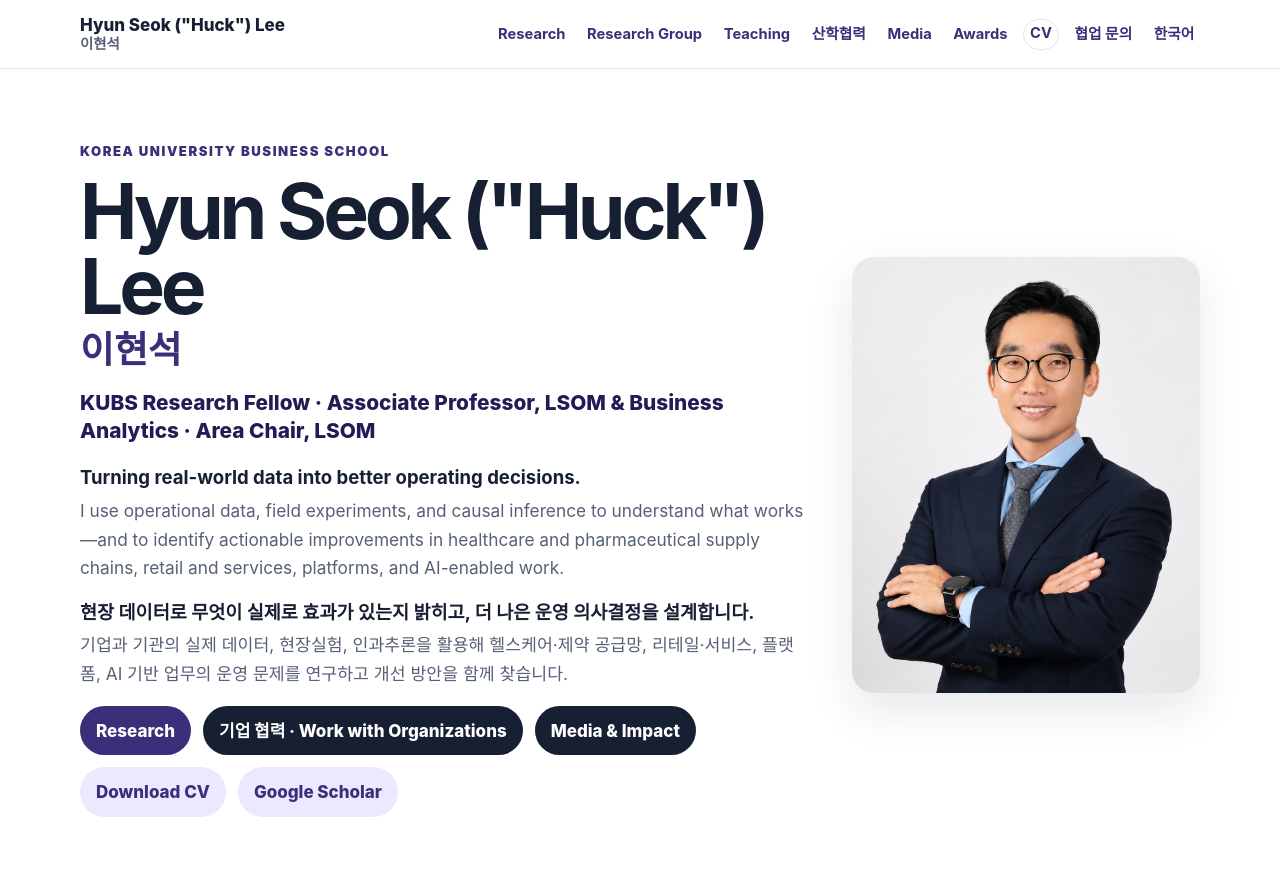
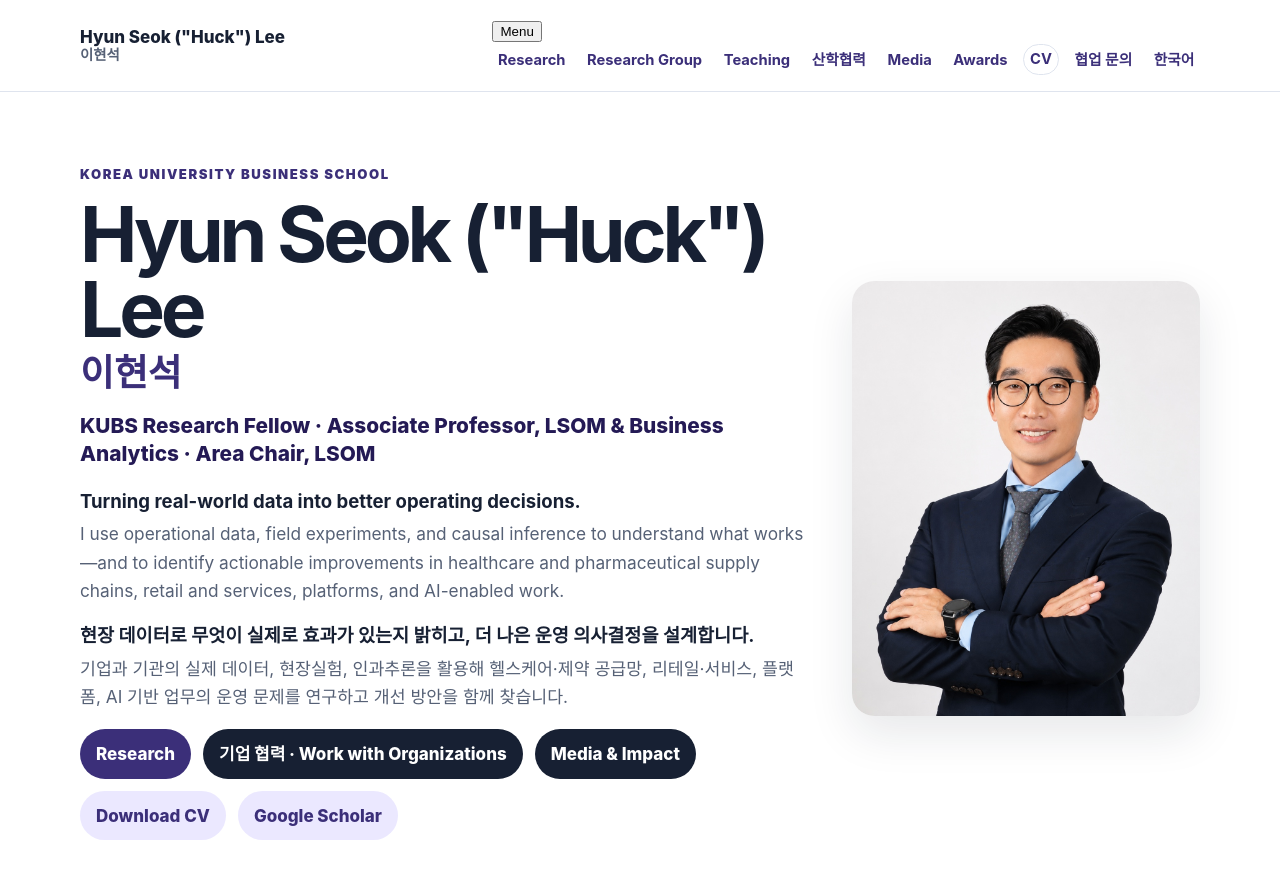
Before and after one commit to lordya2/lordya2.github.io, a Jekyll site: the page built from index.md, in a window 1280 px wide and 900 px high. Shown: the top 879 px of the window. Built offline with Jekyll 4.4.1, drawn with Linux system fonts in a browser that asks for light colours.

Commit message:
Stabilize and restructure homepage

```diff
--- a/_includes/themes/twitter/default.html
+++ b/_includes/themes/twitter/default.html
@@ -38,19 +39,21 @@
     <a class="skip-link" href="#main-content">Skip to main content</a>
     <header class="site-header" role="banner">
       <div class="site-header__inner">
-        <a class="site-brand" href="{{ '/' | relative_url }}" aria-label="{{ site.title }} home">
+        <a class="site-brand" href="{{ '/' | relative_url }}" aria-label="{{ site.title | append: ' home' | escape }}">
           <span class="site-brand__name">{{ site.data.profile.name }}</span>
           <span class="site-brand__ko" lang="ko">{{ site.data.profile.name_ko }}</span>
         </a>
         <nav class="site-nav" aria-label="Primary navigation">
-          <ul>
+          <button class="site-nav__toggle" type="button" aria-expanded="false" aria-controls="primary-navigation-list">Menu</button>
+          <ul id="primary-navigation-list">
+            {% assign current_path = page.url | split: '?' | first | replace: 'index.html', '' | replace: '.html', '' %}
             {% for item in site.data.navigation %}
               {% assign is_current = false %}
-              {% assign item_path = item.url | split: '?' | first %}
+              {% assign item_path = item.url | split: '?' | first | replace: 'index.html', '' | replace: '.html', '' %}
               {% unless item.url contains '#' or item.url contains '.pdf' %}
-                {% if item_path == page.url %}{% assign is_current = true %}{% endif %}
+                {% if item_path == current_path %}{% assign is_current = true %}{% endif %}
               {% endunless %}
-              <li><a href="{{ item.url | relative_url }}"{% if is_current %} aria-current="page"{% endif %}{% if item.label == 'CV' %} class="site-nav__cv"{% endif %}{% if item.event %} data-analytics-event="{{ item.event }}"{% endif %}>{{ item.label }}</a></li>
+              <li><a href="{{ item.url | relative_url }}"{% if is_current %} aria-current="page"{% endif %}{% if item.label == 'CV' %} class="site-nav__cv"{% endif %}{% if item.lang %} lang="{{ item.lang }}"{% endif %}{% if item.event %} data-analytics-event="{{ item.event }}"{% endif %}>{{ item.label }}</a></li>
             {% endfor %}
           </ul>
         </nav>
@@ -67,6 +70,7 @@
         <p><a href="mailto:{{ site.data.profile.email }}" data-analytics-event="email_click">{{ site.data.profile.email }}</a> · <a href="{{ site.data.profile.cv_url }}" data-analytics-event="cv_download">CV</a> · <a href="{{ site.data.profile.links.orcid.url }}" target="_blank" rel="noopener noreferrer" data-analytics-event="orcid_click">{{ site.data.profile.links.orcid.label }}</a></p>
       </div>
     </footer>
+    <script src="{{ '/assets/js/site-nav.js' | relative_url }}" defer></script>
     {% if page.extra_js %}<script src="{{ page.extra_js | relative_url }}" defer></script>{% endif %}
   </body>
 </html>
```
Also changed, not shown: other parts of _includes/themes/twitter/default.html (+3 -2 lines).
